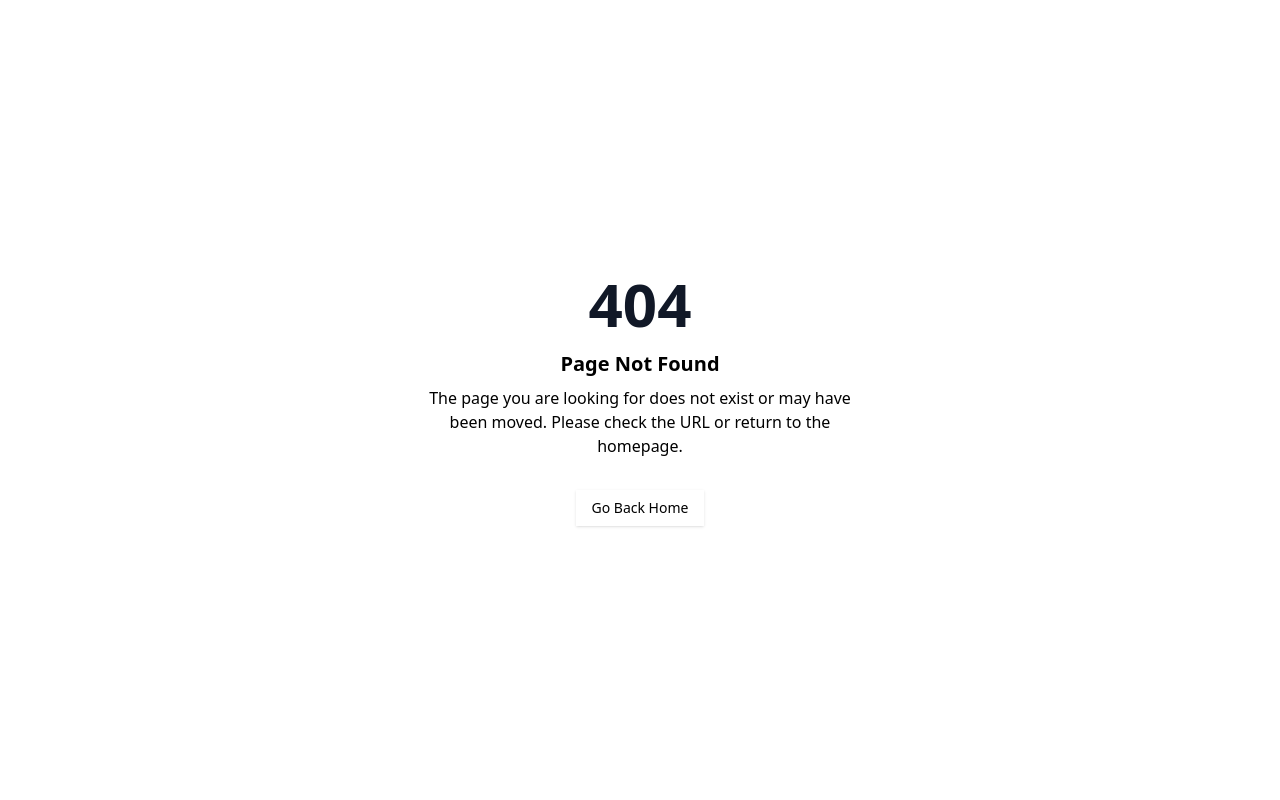
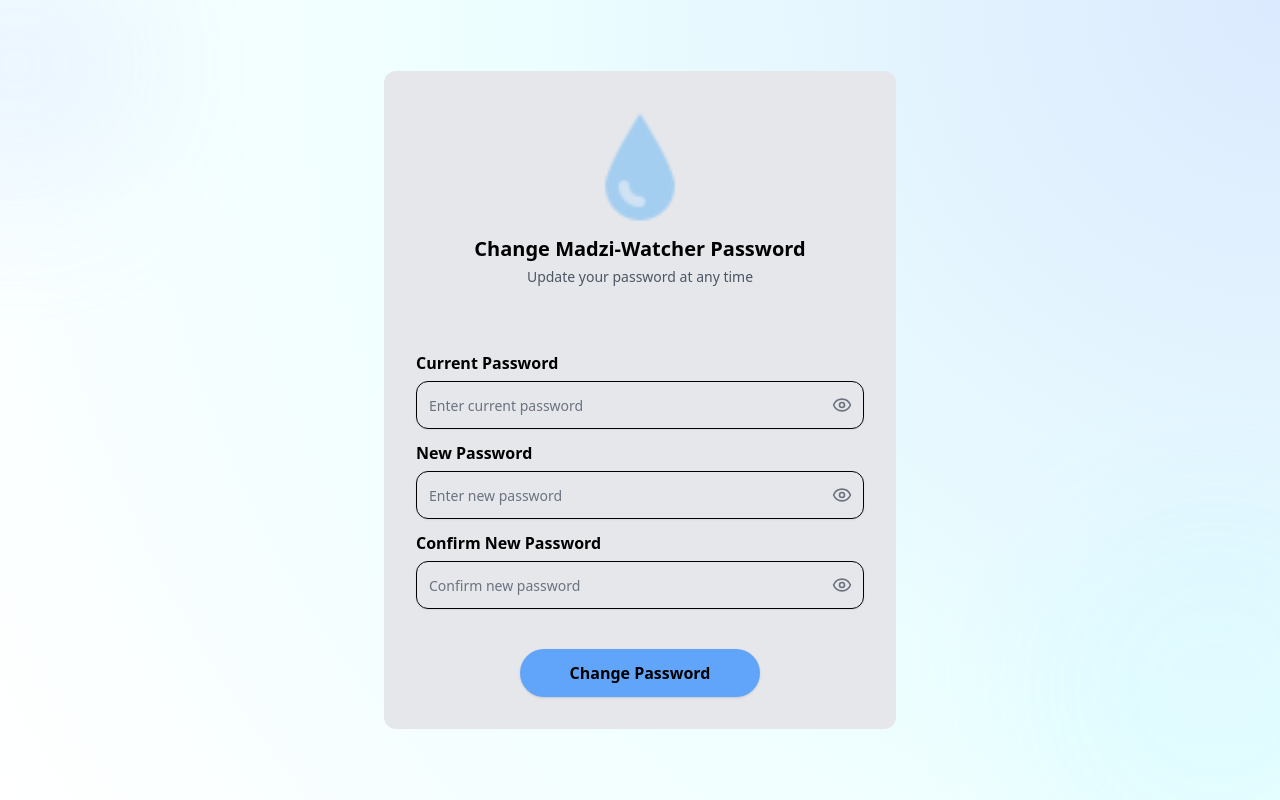
Before and after one commit to BeketeLight/Madzi-Watcher-Web-Frontend-Visualisation, a React (Vite) app: page /change-password in a window 1280 px wide. Before the commit this address had no page. Built offline with nearby package versions, Linux system fonts and the light colour scheme.

Commit message:
ChangePassowordPage implemented, added recommended routes

```diff
--- a/jsconfig.json
+++ b/jsconfig.json
@@ -1,5 +1,6 @@
 {
   "compilerOptions": {
+    "ignoreDeprecations": "6.0",
     "baseUrl": ".",
     "paths": {
       "@/*": ["src/*"]
--- /dev/null
+++ b/src/features/auth/components/ChangePasswordForm.jsx
@@ -0,0 +1,172 @@
+import React from "react"
+import { cn } from "@/lib/utils"
+import { Button } from "@/components/ui/button"
+import { Input } from "@/components/ui/input"
+import { Label } from "@/components/ui/label"
+import waterDrop from "@/assets/waterDrop.png"
+import { Link } from "react-router-dom"
+import { useState } from "react"
+import { Loader2, Eye, EyeOff } from "lucide-react"
+
+export default function ChangePasswordForm({
+  onSubmit,
+  values,
+  loading,
+  className,
+  onChange,
+  error,
+  ...props
+}) {
+
+    //state for password visibility
+    const [showCurrentPassword, setShowCurrentPassword] = useState(false);
+    const [showNewPassword, setShowNewPassword] = useState(false);
+    const [showConfirmNewPassword, setShowConfirmNewPassword] = useState(false);
+
+    const toggleCurrentPasswordVisibility = () => {
+      setShowCurrentPassword((prev) => !prev);
+    };
+    const toggleNewPasswordVisibility = () => {
+      setShowNewPassword((prev) => !prev);
+    };
+    const toggleConfirmNewPasswordVisibility = () => {
+      setShowConfirmNewPassword((prev) => !prev);
+    };
+
+  return (
+    <form
+      onSubmit={onSubmit}
+      className={cn("flex flex-col gap-6 p-6 md:p-8 pb-12 bg-gray-200 rounded-xl", className)}
+      {...props}
+    >
+      <div className="flex flex-col items-center gap-1 text-center">
+        <img
+          src={waterDrop}
+          alt="Madzi-Watcher Logo"
+          className="opacity-50 w-32 h-32 mx-auto"
+        />
+        <h1 className="text-xl font-bold">Change Madzi-Watcher Password</h1>
+        <p className="text-sm text-gray-600">Update your password at any time</p>
+      </div>
+       {/* error message display */}
+         {error && (
+          <p className="text-sm text-red-600 mt-1">
+            {error}
+          </p>
+        )}
+       <div className="relative">
+       </div>
+      <div className="grid gap-3 mt-4">
+        <div className="grid gap-1.5">
+          <Label htmlFor="currentPassword" className="font-bold text-base">Current Password</Label>
+
+         <div className="relative">
+          <Input
+            id="currentPassword"
+            name="currentPassword"
+            type= {showCurrentPassword ? "text" : "password"}
+            value={values.currentPassword}
+            placeholder="Enter current password"
+            required
+            disabled={loading}
+            onChange={onChange}
+             className={cn(
+                "rounded-xl border-opacity-30 border-black h-12 placeholder:text-gray-500 text-lg",
+                  values.currentPassword ? "border-blue-500" : "border-black"
+             )}
+          />
+               <button
+              type="button"
+              variant="ghost"
+              size="sm"
+              className="absolute right-3 top-1/2 transform -translate-y-1/2 text-gray-500"
+              onClick={toggleCurrentPasswordVisibility}
+            >
+              {showCurrentPassword ? <EyeOff size={20} /> : <Eye size={20} />}
+            </button>
+        </div>
+        </div>
+        <div className="grid gap-1.5">
+          <Label htmlFor="newPassword" className="font-bold text-base">New Password</Label>
+
+         <div className="relative">
+          <Input
+            id="newPassword"
+            name="newPassword"
+            type={showNewPassword ? "text" : "password"}
+            value={values.newPassword}
+            placeholder="Enter new password"
+            required
+            disabled={loading}
+            onChange={onChange}
+            className={cn(
+              "rounded-xl border-opacity-30 border-black h-12 placeholder:text-gray-500 text-lg",
+               values.newPassword ? "border-blue-500" : "border-black"
+            )}
+          />
+          <button
+            type="button"
+            variant="ghost"
+            size="sm"
+            className="absolute right-3 top-1/2 transform -translate-y-1/2 text-gray-500"
+            onClick={toggleNewPasswordVisibility}
+            >
+              {showNewPassword ? <EyeOff size={20} /> : <Eye size={20} />}
+            </button>
+        </div>
+       </div>
+
+        <div className="grid gap-1.5">
+          <Label htmlFor="confirmNewPassword" className="font-bold text-base">Confirm New Password</Label>
+
+         <div className="relative">
+          <Input
+            id="confirmNewPassword"
+            name="confirmNewPassword"
+            type= {showConfirmNewPassword ? "text" : "password"}
+            value={values.confirmNewPassword}
+            placeholder="Confirm new password"
+            required
+            disabled={loading}
+            onChange={onChange}
+            className={cn(
+              "rounded-xl border-opacity-30 h-12 placeholder:text-gray-500 text-lg",
+               values.confirmNewPassword ? "border-blue-500" : "border-black"
+            )}
+          />
+            <button
+              type="button"
+              variant="ghost"
+              size="sm"
+              className="absolute right-3 top-1/2 transform -translate-y-1/2 text-gray-500"
+              onClick={toggleConfirmNewPasswordVisibility}
+            >
+              {showConfirmNewPassword ? <EyeOff size={20} /> : <Eye size={20} />}
+            </button>
+          </div>
+
+        </div>
+      </div>
+
+      <div className="flex flex-col items-center gap-4 mt-4">
+        <Button
+          size="lg"
+          type="submit"
+          disabled={loading}
+          className="rounded-full text-base w-full max-w-[240px] h-12 bg-blue-400 hover:bg-blue-500 font-semibold"
+        >
+          {loading ? (
+            <>
+              <Loader2 className="mr-2 h-4 w-4 animate-spin" />
+              Creating Account...
+            </>
+          ) : (
+            "Change Password"
+          )}
+        </Button>
+
+
+      </div>
+    </form>
+  )
+}
--- a/src/features/auth/components/RequestPasswordResetForm.jsx
+++ b/src/features/auth/components/RequestPasswordResetForm.jsx
@@ -8,12 +8,11 @@
 import { Loader2, ArrowLeft, Send } from "lucide-react";
 
 export default function RequestPasswordResetForm({
-  email,
-  setEmail,
+  values,
   onSubmit,
+  onChange,
   error,
   loading,
-  submitted,
   className,
   ...props
 }) {
@@ -38,7 +37,7 @@
         </p>
       </div>
 
-      {!submitted ? (
+
         <div className="grid gap-4 mt-4">
           {error && (
             <p className="text-sm font-bold text-red-600 text-center">{error}</p>
@@ -54,11 +53,11 @@
               placeholder="employee@madzi.com"
               required
               disabled={loading}
-              value={email}
-              onChange={(e) => setEmail(e.target.value)}
+              value={values.email}
+              onChange={onChange}
               className={cn(
                 "rounded-2xl border-opacity-30 border-black h-12 placeholder:text-gray-500 text-lg",
-                email ? "border-blue-500" : "border-black"
+                values.email ? "border-blue-500" : "border-black"
               )}
             />
           </div>
@@ -81,14 +80,6 @@
             </Button>
           </div>
         </div>
-      ) : (
-        <div className="text-center py-6 animate-in fade-in zoom-in duration-300">
-            <div className="bg-blue-100 text-blue-700 p-4 rounded-xl font-bold mb-6">
-                Recovery Link Dispatched.
-            </div>
-            <p className="text-sm text-gray-500 mb-4">Check your inbox for instructions.</p>
-        </div>
-      )}
 
       <div className="text-center">
         <Link
--- /dev/null
+++ b/src/features/auth/pages/ChangePasswordPage.jsx
@@ -0,0 +1,74 @@
+import React from "react"
+import ChangePasswordForm from '@/features/auth/components/ChangePasswordForm'
+import { useNavigate } from "react-router-dom"
+
+import { useAuth } from '@/features/auth/hooks/useAuth'
+
+function ChangePasswordPage() {
+
+  const [formState, setFormState] = React.useState({
+    email: '',
+    role: '',
+    assignedArea: '',
+    district: ''
+  })
+  const[passWortMatchError, setPasswortMatchError] = React.useState('')
+  const navigate = useNavigate()
+
+  const{
+    changePassword,
+    error,
+    loading,
+    status
+  } = useAuth()
+
+  //preparing changePassword payload
+  const preparePayload = () => {
+    return {
+      currentPassword: formState.currentPassword.trim(),
+      newPassword: formState.newPassword.trim(),
+      confirmNewPassword: formState.confirmNewPassword.trim(),
+    }
+  }
+ //handling changePassword form change fields
+ const handleChange = (e) => {
+  const { name, value } = e.target
+  setFormState((prev) => ({ ...prev, [name]: value }))
+}
+//handling changePassword form submission
+const handleSubmit = async (e) => {
+  e.preventDefault()
+  const payload = preparePayload()
+  await changePassword(payload)
+}
+
+React.useEffect(() => {
+  if(!status) return
+  if(status === "success") {
+    navigate("/login")
+  }
+}, [status, navigate])
+ return (
+    <div className="relative min-h-svh w-full flex items-center justify-center p-6 overflow-hidden">
+      {/* Background Water Elements */}
+      <div className="absolute inset-0 z-0 bg-[radial-gradient(circle_at_top_right,_var(--tw-gradient-stops))] from-blue-100 via-cyan-50 to-white"></div>
+
+      {/* Abstract Water Bubbles */}
+      <div className="absolute top-[-10%] left-[-10%] w-72 h-72 bg-blue-200/30 rounded-full blur-3xl animate-pulse"></div>
+      <div className="absolute bottom-[-10%] right-[-10%] w-96 h-96 bg-cyan-200/20 rounded-full blur-3xl animate-pulse"></div>
+
+      <div className="relative z-10 w-full max-w-lg">
+        <ChangePasswordForm
+          values={formState}
+          onChange={handleChange}
+          onSubmit={handleSubmit}
+          error={error}
+          loading={loading}
+        />
+
+      </div>
+    </div>
+  )
+}
+
+export default ChangePasswordPage
--- a/src/features/auth/pages/RequestPasswordResetPage.jsx
+++ b/src/features/auth/pages/RequestPasswordResetPage.jsx
@@ -5,16 +5,34 @@
 import { useAuth } from '@/features/auth/hooks/useAuth';
 
 export default function RequestPasswordResetPage() {
-  const [email, setEmail] = useState('');
-  const [submitted, setSubmitted] = useState(false);
-  const { requestPasswordReset, loading, error } = useAuth(); // Assuming this exists in your hook
+  const [formState, setFormState] = useState({
+    email: ''
+  });
 
+  const {
+    forgotPassword,
+    loading,
+    error,
+    status
+  } = useAuth(); // Assuming this exists in your hook
+
+  const preparePayload = () => {
+    return {
+      email: email.trim(),
+    }
+  }
+
+  const handleChange = (e) => {
+    const {name, value} = e.target
+    setFormState((prev) => ({ ...prev, [name]: value }));
+  }
+
+//handling form submission
   const handleSubmit = async (e) => {
     e.preventDefault();
+    const payload = preparePayload();
     try {
-      // Logic to call your backend
-      // await requestPasswordReset(email.trim());
-      setSubmitted(true);
+      await forgotPassword(payload);
     } catch (err) {
       console.error('RESET REQUEST ERROR:', err);
     }
@@ -31,17 +49,12 @@
 
       <div className="relative z-10 w-full max-w-lg">
         <RequestPasswordResetForm
-         email={email}
-          setEmail={setEmail}
+         values={formState}
+         onChange={handleChange}
           onSubmit={handleSubmit}
           loading={loading}
           error={error}
-          submitted={submitted}
         />
-
-        <p className="mt-12 text-center text-xs text-blue-400 font-medium uppercase tracking-widest">
-            &copy; {new Date().getFullYear()} Madzi-Watcher Project • Clean Water for All
-        </p>
       </div>
     </div>
   );
```
Also changed, not shown: src/routes/index.jsx (+7 -2 lines), 1 other file (tests, documents, lock files or other folders).
